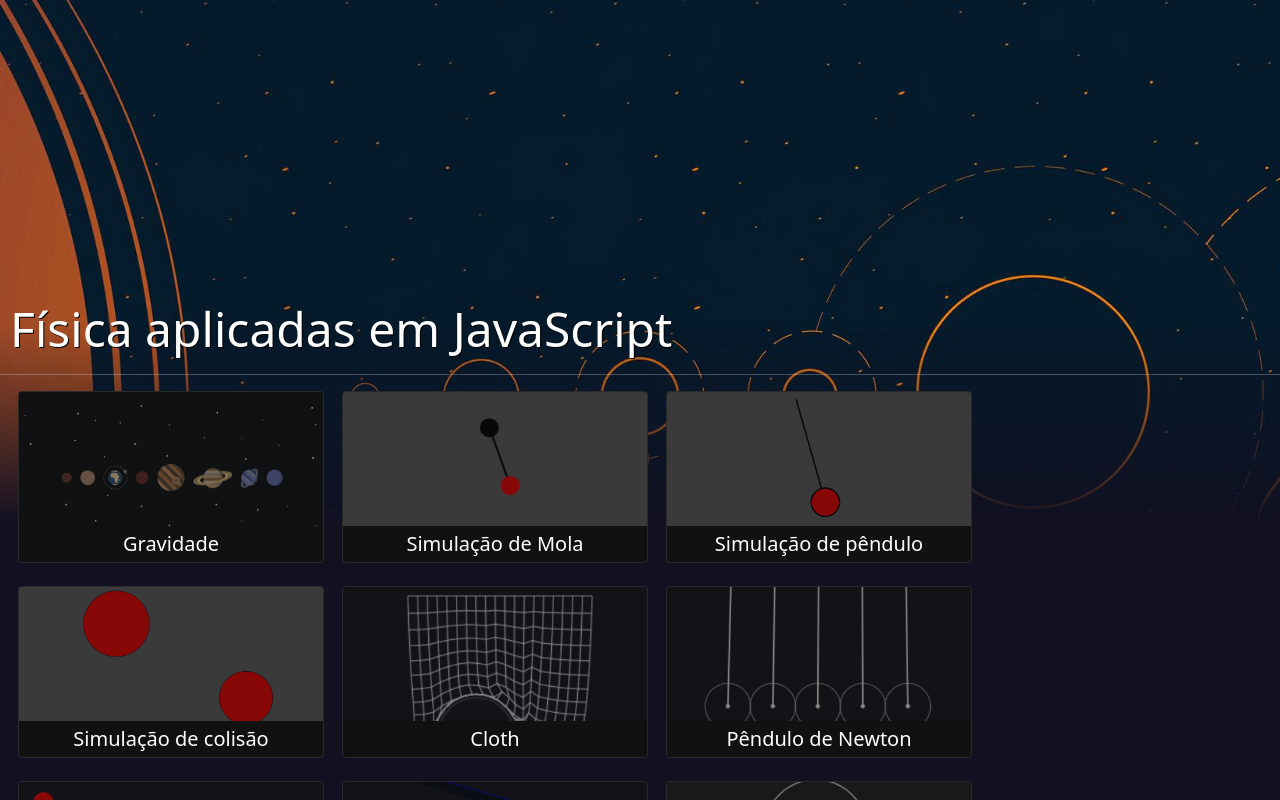
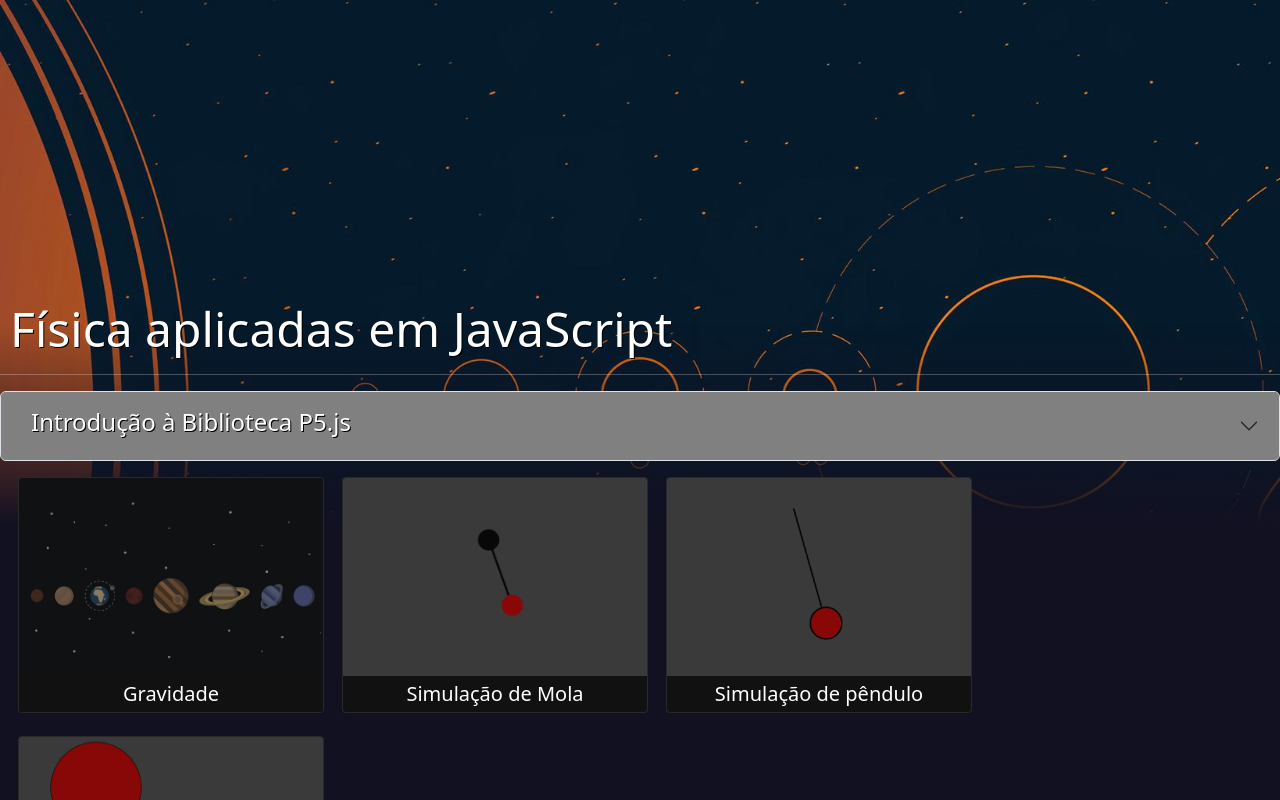
Before and after one commit to caiochibantemilani/computacao_grafica_fisica, a React (Create React App) app in the folder seminario-master/: page / in a window 1280 px wide. Built offline with nearby package versions, Linux system fonts and the light colour scheme.

Commit message:
adiciona accordions para descrição das bibliotecas utilizadas

```diff
--- a/seminario-master/src/pages/menu.css
+++ b/seminario-master/src/pages/menu.css
@@ -64,7 +64,7 @@ body {
     vertical-align: top;
     position: relative;
     width: 306px;
-    height: 172px;
+    height: 236px;
     margin-left: 18px;
     margin-bottom: 23px;
     background-color: #111;
@@ -121,6 +121,37 @@ body {
     padding-left: 10px;
     color: white !important;
     position: relative;
+}
+
+.h3 {
+    cursor: default;
+    font-size: 1.5rem !important;
+    text-shadow: 1px 1px black;
+    padding-left: 10px;
+    color: white !important;
+    position: relative;
+}
+
+.introducao{
+    padding-bottom: 1rem;
+}
+
+.accordion-button.collapsed {
+    background-color: gray;
+  }
+
+.accordion-item{
+    background-color: gray;
+}
+
+.accordion-button{
+    background-color: gray;
+}
+
+.accordion-button:not(.collapsed) {
+    color: none;
+    background-color: gray;
+    box-shadow: none;
 }
 
 .hr {
--- a/seminario-master/src/pages/menu.js
+++ b/seminario-master/src/pages/menu.js
@@ -11,6 +11,7 @@ import gameImage from '../images/game.png'
 import WaterImage from '../images/water.png'
 import PlanckImage from '../images/planck.png'
 import Planck2Image from '../images/planck2.png';
+import Accordion from 'react-bootstrap/Accordion';
 import './menu.css'
 
 function Menu(){
@@ -102,6 +103,18 @@ function Menu(){
             <div className="Sumario">
                 <h2 className='h2'>Física aplicadas em JavaScript</h2>
                 <hr className='hr'></hr>
+                <div className='introducao'>
+                    <Accordion defaultActiveKey="0">
+                        <Accordion.Item eventKey="1">
+                            <Accordion.Header>
+                                <h2 className='h3'>Introdução à Biblioteca P5.js</h2>
+                            </Accordion.Header>
+                            <Accordion.Body>
+                                P5.js é uma biblioteca JavaScript que facilita a criação de simulações físicas interativas. Ela fornece funções para manipular elementos gráficos e implementar leis da física, como movimento, colisões e gravidade, tornando a criação de simulações realistas e envolventes acessível a desenvolvedores e artistas.
+                            </Accordion.Body>
+                        </Accordion.Item>
+                    </Accordion>
+                </div>
                 <li className="tema">
                     <img onClick={() => opcao_selecionada(planets, gravidade)}  src={planets} alt='vazio' className="tema_imagem" />
                     <div className="legenda ">Gravidade</div>
@@ -118,6 +131,18 @@ function Menu(){
                     <img onClick={() => opcao_selecionada(colisaoImage, colisao)} src={colisaoImage} className="tema_imagem" alt='vazio'/>
                     <div className="legenda ">Simulação de colisão</div>
                 </li>
+                <div className='introducao'>
+                    <Accordion defaultActiveKey="0">
+                        <Accordion.Item eventKey="1">
+                            <Accordion.Header>
+                                <h2 className='h3'>Introdução à Biblioteca Matter.js</h2>
+                            </Accordion.Header>
+                            <Accordion.Body>
+                                Matter.js é uma biblioteca de simulação física em JavaScript. Ela permite criar simulações de física realistas, como colisões, gravidade e dinâmica de objetos em um ambiente 2D. Matter.js oferece um conjunto de ferramentas para criar jogos, animações e aplicações interativas com elementos físicos autênticos, tornando possível modelar o comportamento de objetos em um ambiente virtual de forma precisa e envolvente. É amplamente utilizada no desenvolvimento de jogos, simulações educacionais e visualizações interativas.
+                            </Accordion.Body>
+                        </Accordion.Item>
+                    </Accordion>
+                </div>
                 <li className='tema'>
                     <img onClick={() => opcao_selecionada(clothImage, cloth)} src={clothImage} className="tema_imagem" alt='vazio'/>
                     <div className="legenda ">Cloth</div>
@@ -134,6 +159,18 @@ function Menu(){
                     <img onClick={() => opcao_selecionada(WaterImage, agua)} src={WaterImage} className="tema_imagem" alt='vazio'/>
                     <div className="legenda ">Simulação de água</div>
                 </li>
+                <div className='introducao'>
+                    <Accordion defaultActiveKey="0">
+                        <Accordion.Item eventKey="1">
+                            <Accordion.Header>
+                                <h2 className='h3'>Introdução à Biblioteca Planck.js</h2>
+                            </Accordion.Header>
+                            <Accordion.Body>
+                                Planck.js é uma biblioteca JavaScript de simulação física 2D que permite criar facilmente simulações realistas de física em navegadores web e aplicativos. Ele oferece um motor de física sólido, com suporte para corpos rígidos, colisões, juntas e detecção de contatos. Planck.js é adequado para desenvolver jogos, animações interativas e aplicativos que requerem simulações precisas de movimento, gravidade e colisões. Com uma API simples e documentação abrangente, Planck.js simplifica o processo de criação de simulações físicas imersivas em projetos web, ajudando a proporcionar experiências envolventes e realistas aos usuários.
+                            </Accordion.Body>
+                        </Accordion.Item>
+                    </Accordion>
+                </div>
                 <li className='tema'>
                     <img onClick={() => opcao_selecionada(PlanckImage, planck1)} src={PlanckImage} className="tema_imagem" alt='vazio'/>
                     <div className="legenda ">Exemplo de planck 1</div>
```
